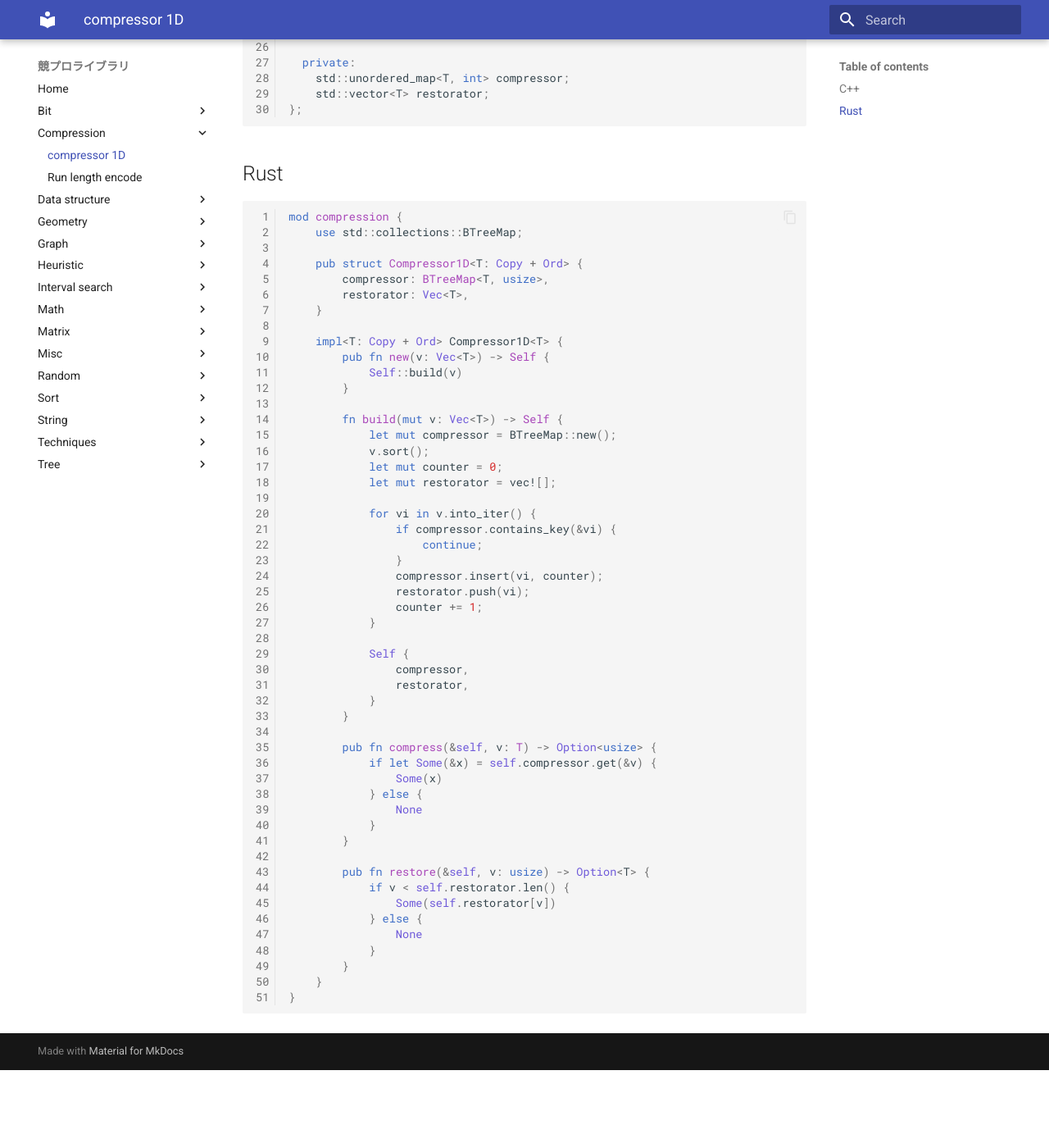
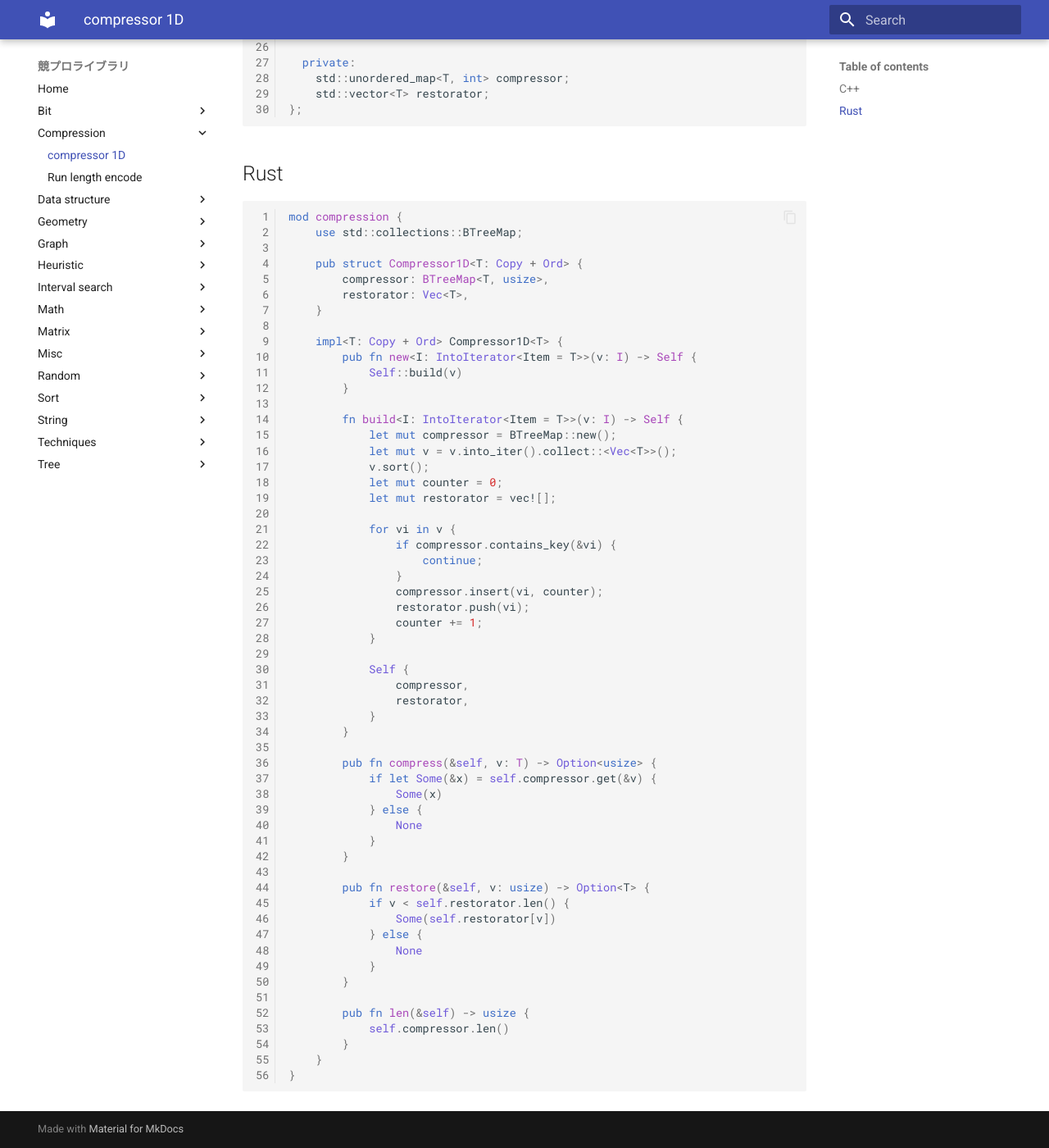
Before and after one commit to Plan88/kyopro-library, an MkDocs documentation site: the page built from docs/compression/compressor_1D.md, in a window 1280 px wide and 1400 px high, scrolled down 669 px. Shown: the whole window at 82% size. Built offline with MkDocs 1.6.1 and Material for MkDocs 9.7.7, drawn with Linux system fonts in a browser that asks for light colours; before the commit the page ends 1974 px from its top, so only the background shows below that.

Commit message:
IntoIterator を引数にする

````diff
--- a/docs/compression/compressor_1D.md
+++ b/docs/compression/compressor_1D.md
@@ -43,17 +43,18 @@ mod compression {
     }
 
     impl<T: Copy + Ord> Compressor1D<T> {
-        pub fn new(v: Vec<T>) -> Self {
+        pub fn new<I: IntoIterator<Item = T>>(v: I) -> Self {
             Self::build(v)
         }
 
-        fn build(mut v: Vec<T>) -> Self {
+        fn build<I: IntoIterator<Item = T>>(v: I) -> Self {
             let mut compressor = BTreeMap::new();
+            let mut v = v.into_iter().collect::<Vec<T>>();
             v.sort();
             let mut counter = 0;
             let mut restorator = vec![];
 
-            for vi in v.into_iter() {
+            for vi in v {
                 if compressor.contains_key(&vi) {
                     continue;
                 }
@@ -83,6 +84,10 @@ mod compression {
                 None
             }
         }
+
+        pub fn len(&self) -> usize {
+            self.compressor.len()
+        }
     }
 }
 ```
````
